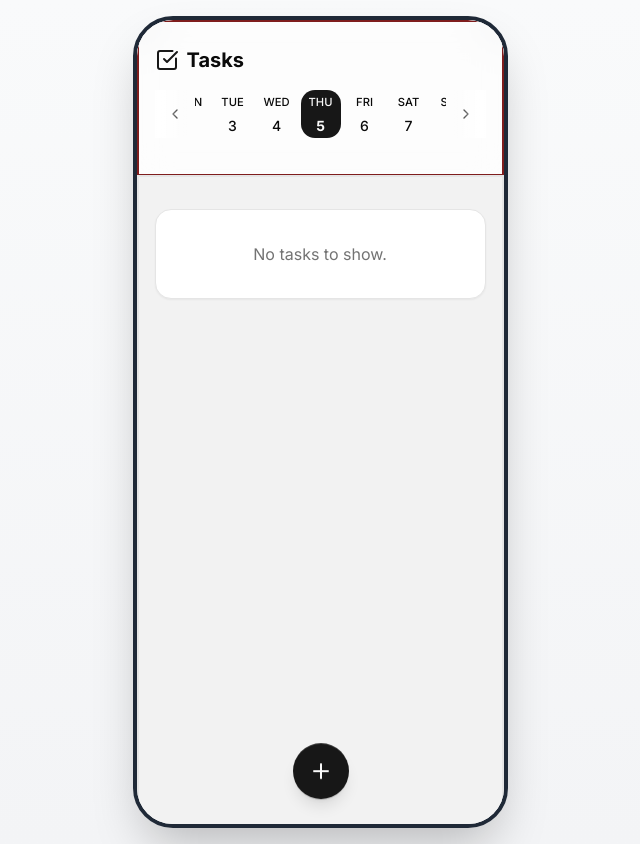
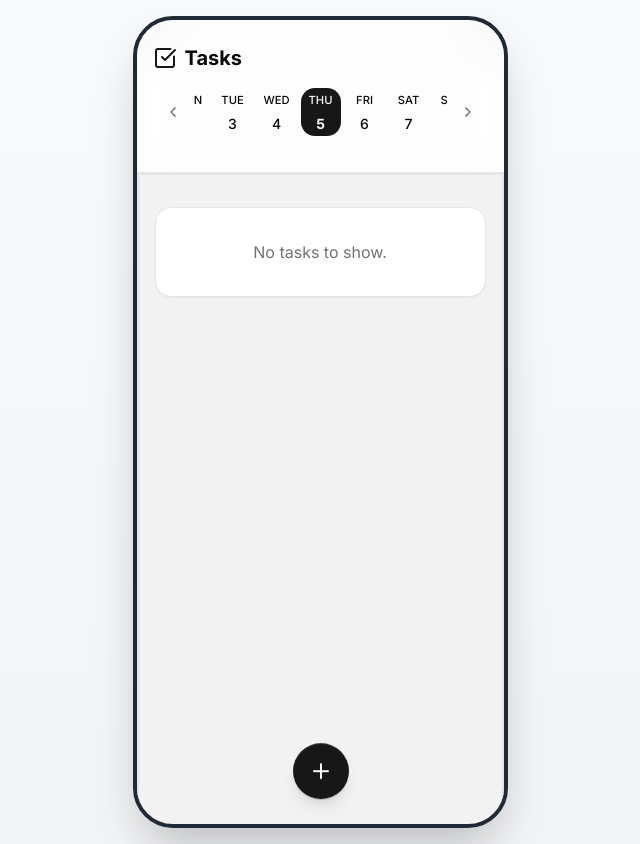
Before and after one commit to rishabh3562/ToDo, a Next.js app: page / in a window 1280 px wide. Shown: the whole page, without its empty margins (320-960 px from the left). Built offline with nearby package versions, Linux system fonts and the light colour scheme.

Commit message:
Ui improvmenets

```diff
--- a/app/page.tsx
+++ b/app/page.tsx
@@ -14,8 +14,8 @@ export default function Home() {
 
   return (
     <PhoneFrame>
-      <main className="h-full bg-offwhite relative ">
-        <header className="sticky rounded-b-2x border-2 border-red-900  top-0 z-50 backdrop-blur-lg bg-background/80 border-b">
+      <main className="h-full  ">
+        <header className="sticky rounded-b-2x  top-0 z-50 backdrop-blur-lg bg-background/80 border-b">
           <div className="px-4 pb-3 pt-6" >
             <div className="flex items-center gap-2 mb-4">
               <CheckSquare className="h-6 w-6 text-primary" />
--- a/components/phone-frame.tsx
+++ b/components/phone-frame.tsx
@@ -12,10 +12,10 @@ export function PhoneFrame({ children, className }: PhoneFrameProps) {
     <div className=" min-h-screen w-full flex items-center justify-center bg-gradient-to-b from-gray-50 to-gray-100 dark:from-gray-900 dark:to-gray-800 p-4">
       <div
         className={cn(
-          'relative w-full max-w-[375px] aspect-[375/812] bg-background rounded-[40px] shadow-2xl overflow-hidden border-4 border-gray-800 dark:border-gray-700',
+          'relative w-full max-w-[375px] aspect-[375/812] bg-offwhite rounded-[40px] shadow-2xl overflow-hidden border-4 border-gray-800 dark:border-gray-700',
           className
         )}
-        style={{ height: '100%'}} // Scale the height responsively
+        style={{ height: '100%' }} // Scale the height responsively
       >
         <div className="relative h-full overflow-auto scrollbar-hide">
           {children}
```
